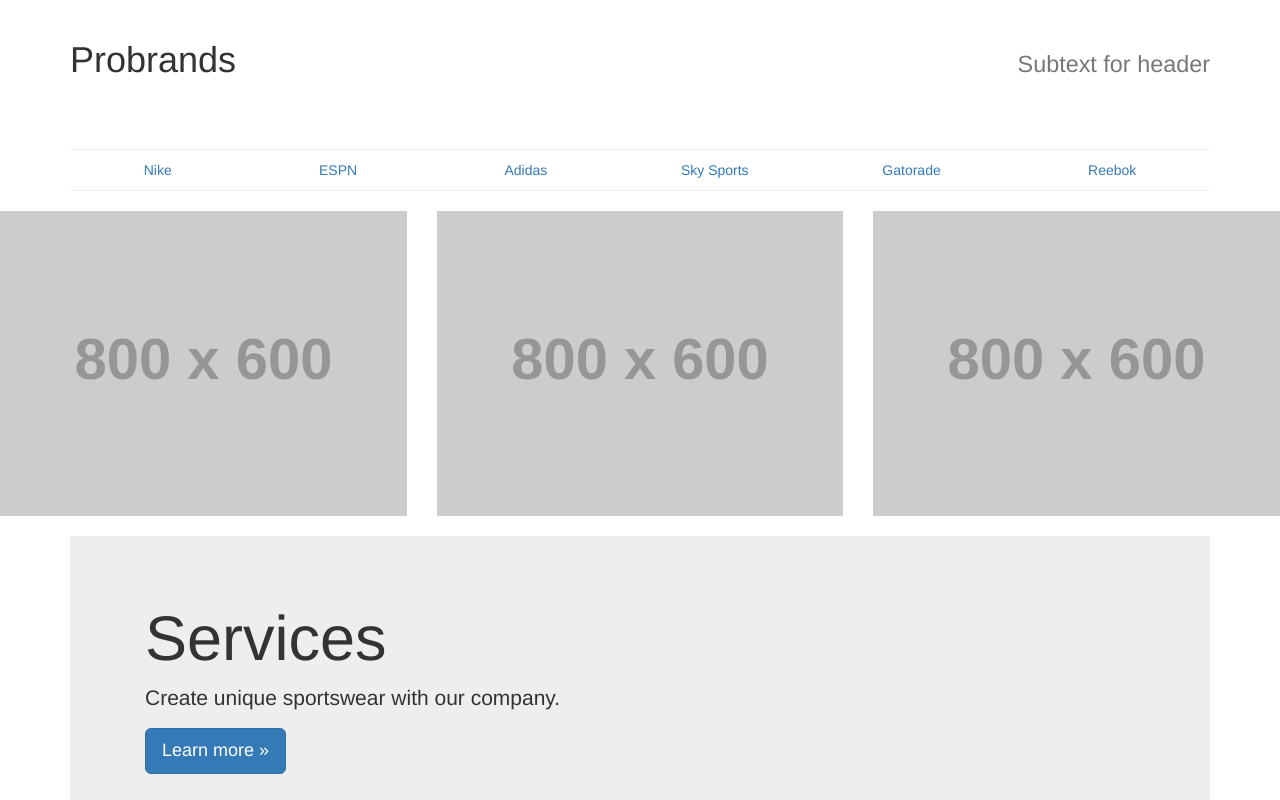
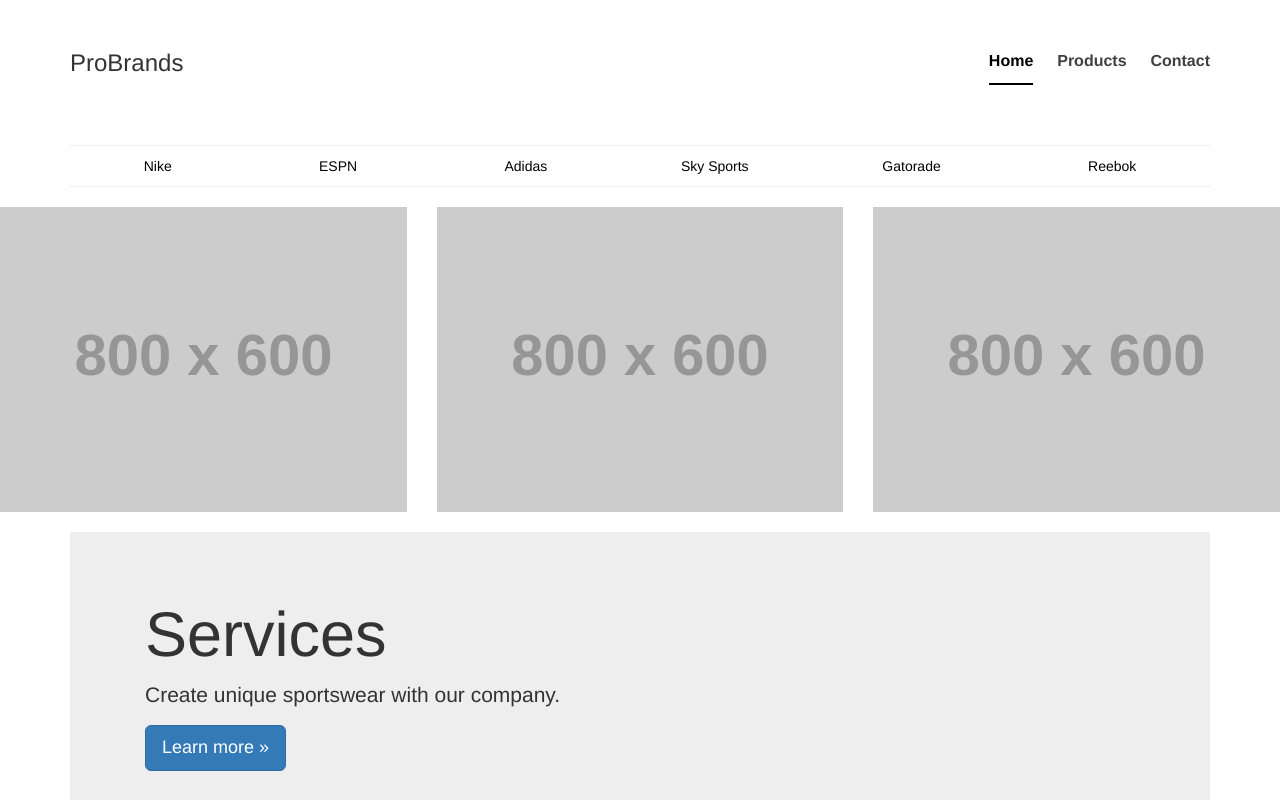
Before and after one commit to jakefb/astra, a plain HTML site: page index.html in a window 1280 px wide. Shown: the top 800 px of the page. Drawn offline with nearby package versions, Linux system fonts and the light colour scheme; placeholder pictures from the web are drawn by us.

Commit message:
add masterhead-nav, organise css

```diff
--- a/css/design.css
+++ b/css/design.css
@@ -1,10 +1,30 @@
-h4 {
-  margin-top: 25px;
+/*
+ * Globals
+ */
+
+/* Links */
+a,
+a:focus,
+a:hover {
+  color: #000;
 }
+
+/*
+ * Base structure
+ */
+
 hr {
   margin-top: 40px;
   margin-bottom: 40px;
 }
+.jumbotron {
+  border-radius: 0px !important;
+}
+
+/*
+ * Header
+ */
+
 .page-header {
   border-bottom: none;
 }
@@ -16,9 +36,54 @@ hr {
 .nav-pills > li > a {
   border-radius: 0px;
 }
-.jumbotron {
-  border-radius: 0px !important;
+.masthead-brand {
+  margin-top: 10px;
+  margin-bottom: 10px;
 }
+.masthead-nav > li {
+  display: inline-block;
+}
+.masthead-nav > li + li {
+  margin-left: 20px;
+}
+.masthead-nav > li > a {
+  padding-right: 0;
+  padding-left: 0;
+  font-size: 16px;
+  font-weight: bold;
+  color: #404040; /* IE8 proofing */
+  color: rgba(0,0,0,.75);
+  border-bottom: 2px solid transparent;
+}
+.masthead-nav > li > a:hover,
+.masthead-nav > li > a:focus {
+  background-color: transparent;
+  border-bottom-color: #BFBFBF;
+  border-bottom-color: rgba(0,0,0,.25);
+}
+.masthead-nav > .active > a,
+.masthead-nav > .active > a:hover,
+.masthead-nav > .active > a:focus {
+  color: #000;
+  border-bottom-color: #000;
+}
+
+@media (min-width: 768px) {
+  .masthead-brand {
+    float: left;
+  }
+  .masthead-nav {
+    float: right;
+  }
+  .icon {
+    float: left;
+  }
+}
+
+/*
+ * Footer
+ */
+
 footer {
     color: #fff;
 }
--- a/index.html
+++ b/index.html
@@ -25,7 +25,18 @@
     <div class="container">
 
       <div class="page-header">
-        <h1>Probrands <div class="pull-right"><small>Subtext for header</small></div></h1>
+        <div class="masthead clearfix">
+          <div class="inner">
+            <h3 class="masthead-brand">ProBrands</h3>
+            <nav>
+              <ul class="nav masthead-nav">
+                <li class="active"><a href="#">Home</a></li>
+                <li><a href="#">Products</a></li>
+                <li><a href="#">Contact</a></li>
+              </ul>
+            </nav>
+          </div>
+        </div>
       </div>
 
       <div role="tabpanel">
```
